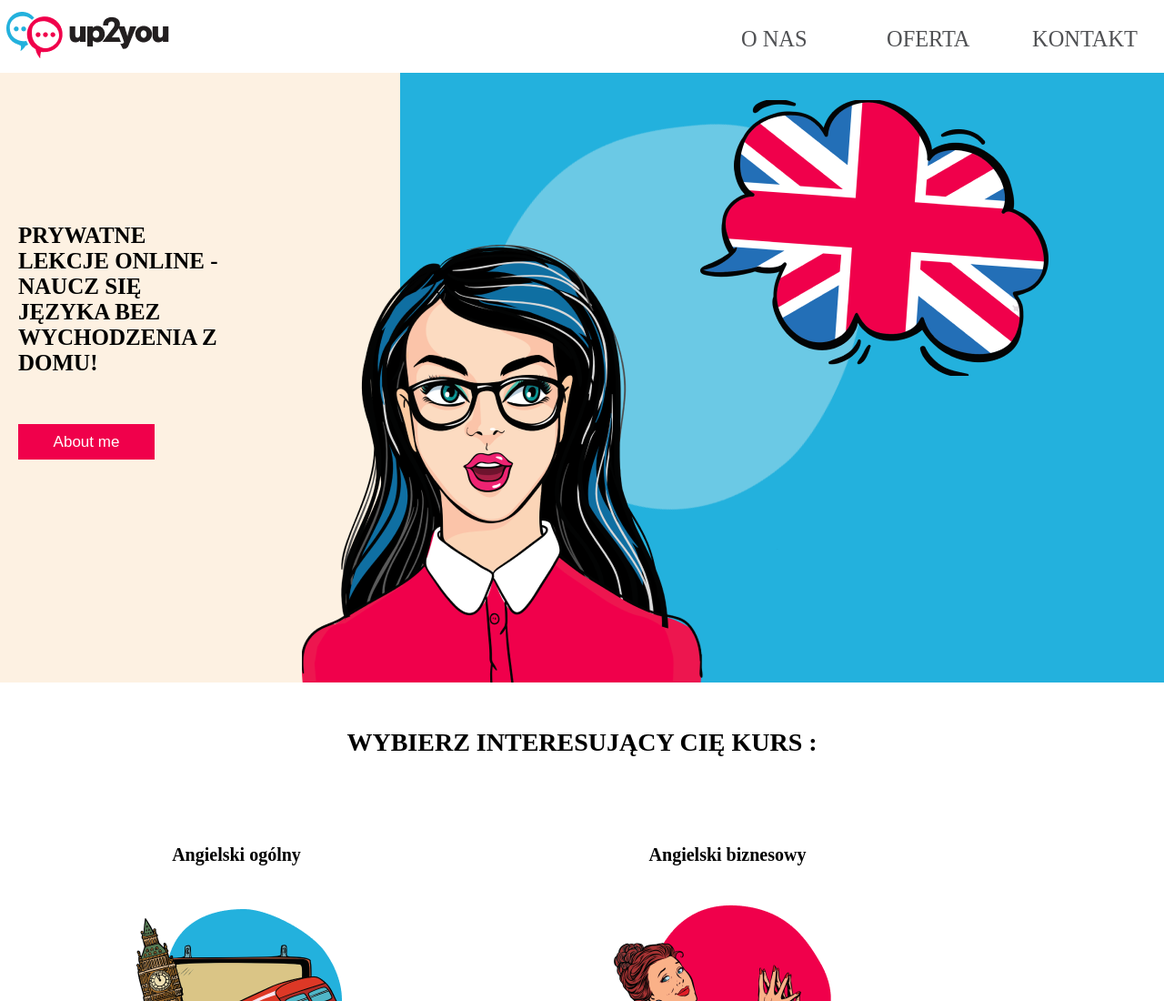
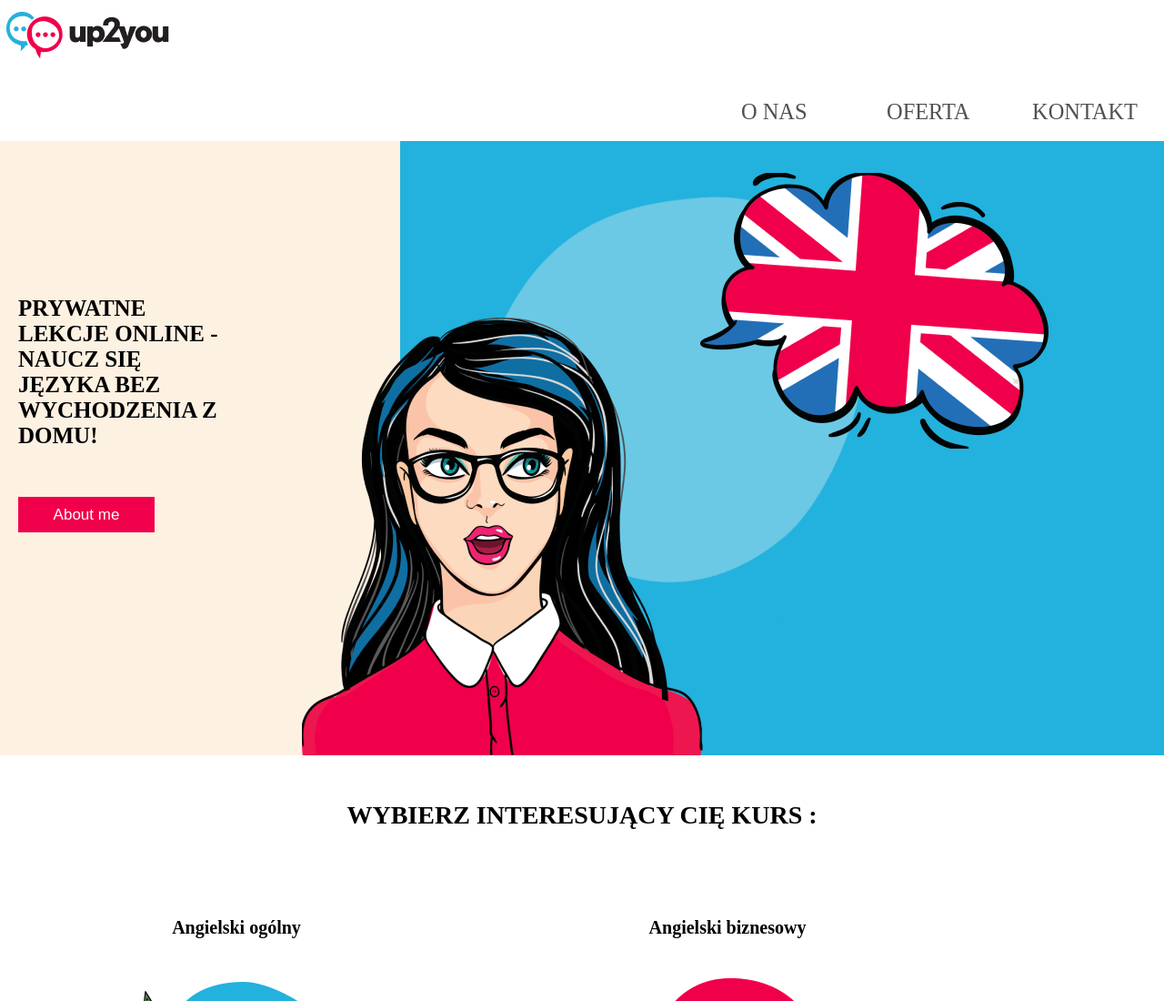
Before and after one commit to R3M3KPOL/up2you---english-learning, a plain HTML site: page index.html in a window 1280 px wide. Shown: the top 1100 px of the page at 91% size. Drawn offline with Linux system fonts and the light colour scheme; a web font is replaced by a local one.

Commit message:
edit position fixed

```diff
--- a/scss/_header.scss
+++ b/scss/_header.scss
@@ -24,7 +24,6 @@
 .header {
     display: flex;
     flex-direction: column;
-    position: fixed;
     width: 100%;
     z-index: 10;
 
@@ -46,6 +45,8 @@
         flex-direction: column;
         height: 100vh;
         width: 100%;
+        position: fixed;
+        top: 8rem;
         font-size: 13.5rem;
         text-transform: uppercase;
         transition: transform 1s ease-in-out;
--- a/scss/style.scss
+++ b/scss/style.scss
@@ -24,7 +24,6 @@
 .header {
     display: flex;
     flex-direction: column;
-    position: fixed;
     width: 100%;
     z-index: 10;
 
@@ -46,6 +45,8 @@
         flex-direction: column;
         height: 100vh;
         width: 100%;
+        position: fixed;
+        top: 8rem;
         font-size: 13.5rem;
         text-transform: uppercase;
         transition: transform 1s ease-in-out;
```
Also changed, not shown: css/style.css, 1 other file.
